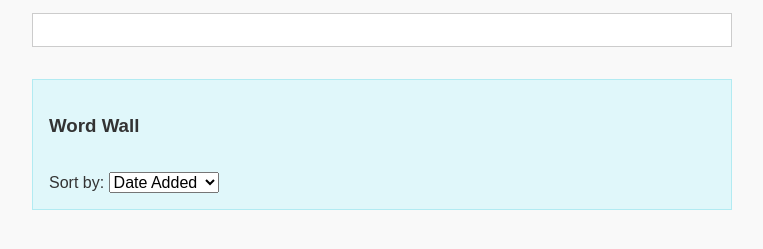
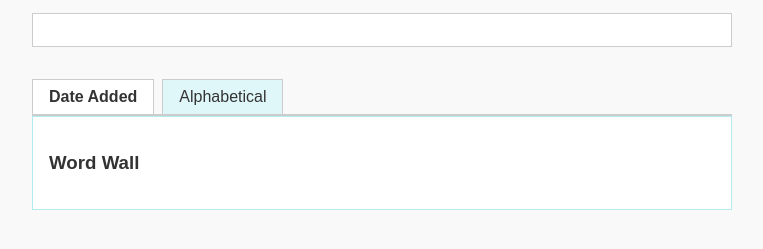
Before and after one commit to AndrewBeatty2000/ClassroomDictionary, a plain HTML site: page index.html in a window 1280 px wide. Shown: the part 131-380 px from the top of the page, without its empty margins (258-1021 px from the left). Drawn offline with Linux system fonts and the light colour scheme.

Commit message:
Add files via upload

```diff
--- a/index.html
+++ b/index.html
@@ -33,18 +33,30 @@
             background: #fff;
             border: 1px solid #ccc;
         }
+        #tabs {
+            display: flex;
+            margin-top: 2em;
+            border-bottom: 2px solid #ccc;
+        }
+        .tab {
+            padding: 0.5em 1em;
+            cursor: pointer;
+            border: 1px solid #ccc;
+            border-bottom: none;
+            background: #e0f7fa;
+            margin-right: 0.5em;
+        }
+        .tab.active {
+            background: #ffffff;
+            font-weight: bold;
+        }
         #word-wall {
-            margin-top: 2em;
             padding: 1em;
-            background: #e0f7fa;
+            background: #ffffff;
             border: 1px solid #b2ebf2;
         }
         .word-entry {
             margin-bottom: 0.5em;
-        }
-        select {
-            margin-top: 1em;
-            font-size: 1em;
         }
     </style>
 </head>
@@ -54,19 +66,20 @@
         <input type="text" id="wordInput" placeholder="Enter a word">
         <button onclick="defineWord()">Define</button>
         <div id="definition"></div>
+
+        <div id="tabs">
+            <div class="tab active" onclick="switchTab('date')">Date Added</div>
+            <div class="tab" onclick="switchTab('alpha')">Alphabetical</div>
+        </div>
         <div id="word-wall">
             <h3>Word Wall</h3>
-            <label for="sortSelect">Sort by: </label>
-            <select id="sortSelect" onchange="renderWordWall()">
-                <option value="date">Date Added</option>
-                <option value="alpha">Alphabetical</option>
-            </select>
             <div id="wordList"></div>
         </div>
     </div>
 
     <script>
-        const wordList = [];
+        let wordList = JSON.parse(localStorage.getItem("wordList") || "[]");
+        let currentTab = "date";
 
         function defineWord() {
             const word = document.getElementById("wordInput").value.trim();
@@ -86,7 +99,8 @@
                     `;
 
                     if (!wordList.some(w => w.word === entry.word)) {
-                        wordList.push({ word: entry.word, definition: meaning, date: new Date() });
+                        wordList.push({ word: entry.word, definition: meaning, date: new Date().toISOString() });
+                        localStorage.setItem("wordList", JSON.stringify(wordList));
                         renderWordWall();
                     }
                 })
@@ -96,13 +110,11 @@
         }
 
         function renderWordWall() {
-            const sortBy = document.getElementById("sortSelect").value;
             const sortedList = [...wordList];
-
-            if (sortBy === "alpha") {
+            if (currentTab === "alpha") {
                 sortedList.sort((a, b) => a.word.localeCompare(b.word));
             } else {
-                sortedList.sort((a, b) => a.date - b.date);
+                sortedList.sort((a, b) => new Date(a.date) - new Date(b.date));
             }
 
             const wordListDiv = document.getElementById("wordList");
@@ -114,6 +126,15 @@
                 wordListDiv.appendChild(div);
             });
         }
+
+        function switchTab(tab) {
+            currentTab = tab;
+            document.querySelectorAll(".tab").forEach(t => t.classList.remove("active"));
+            document.querySelector(`.tab:nth-child(${tab === "date" ? 1 : 2})`).classList.add("active");
+            renderWordWall();
+        }
+
+        renderWordWall();
     </script>
 </body>
 </html>
```
